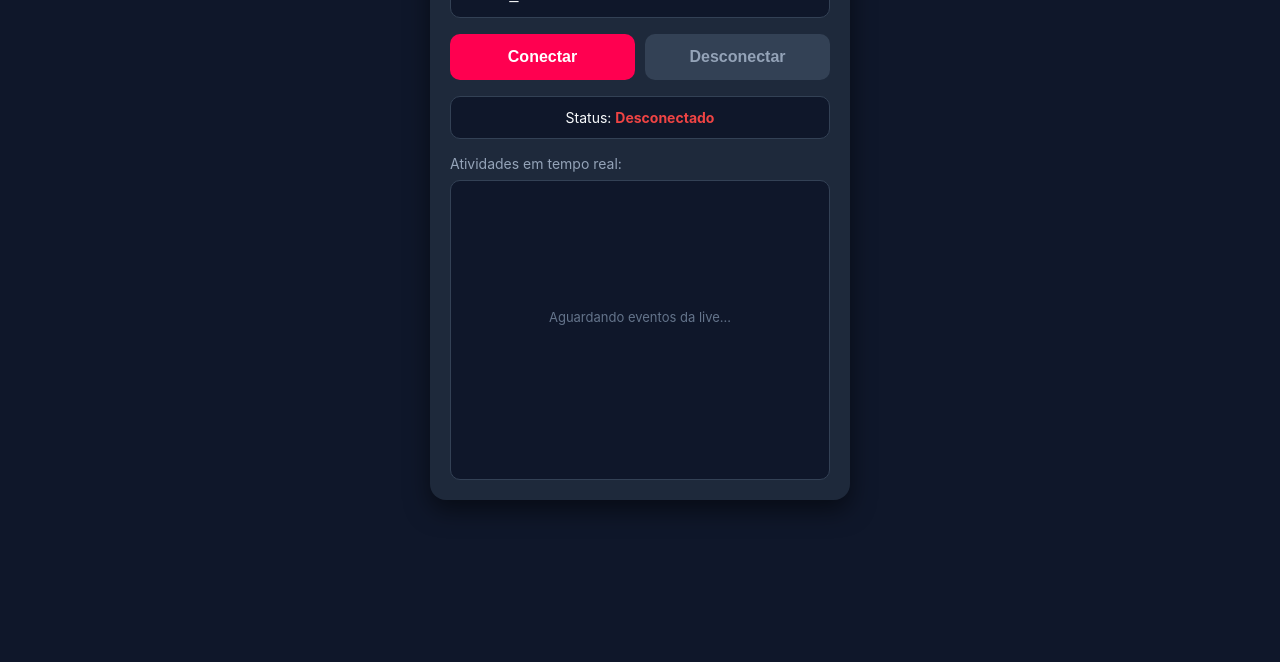
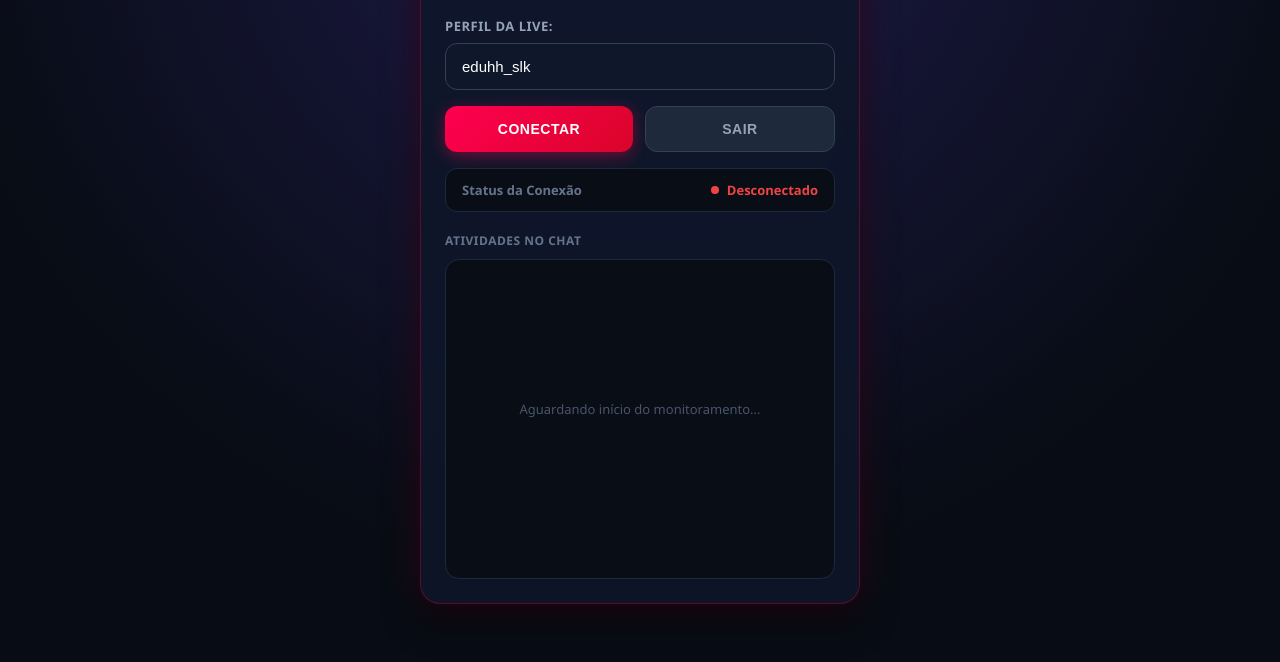
Before and after one commit to mister0ff/livesEduh, a website: page index.html in a window 1280 px wide. Shown: the part 138-800 px from the top of the page. Drawn offline with Linux system fonts and the light colour scheme.

Commit message:
Update index.html

```diff
--- a/index.html
+++ b/index.html
@@ -3,129 +3,228 @@
 <head>
 <meta charset="UTF-8">
 <meta name="viewport" content="width=device-width, initial-scale=1.0">
-<title>TikTok Live Panel</title>
+<title>TikTok Live Dashboard</title>
 <style>
   * { box-sizing: border-box; }
   body {
-    font-family: -apple-system, BlinkMacSystemFont, "Segoe UI", Roboto, sans-serif;
-    background-color: #0f172a;
-    color: #f8fafc;
+    font-family: 'Segoe UI', system-ui, -apple-system, sans-serif;
+    background-color: #080c14;
+    background-image: radial-gradient(circle at 50% 0%, #1e1b4b 0%, #080c14 70%);
+    color: #f1f5f9;
     margin: 0;
-    padding: 16px;
+    padding: 20px 12px;
+    min-height: 100vh;
     display: flex;
     justify-content: center;
+    align-items: center;
   }
   .card {
     width: 100%;
-    max-width: 420px;
-    background: #1e293b;
-    padding: 20px;
-    border-radius: 16px;
-    box-shadow: 0 10px 25px rgba(0,0,0,0.5);
+    max-width: 440px;
+    background: rgba(15, 23, 42, 0.85);
+    backdrop-filter: blur(12px);
+    padding: 24px;
+    border-radius: 20px;
+    border: 1px solid rgba(255, 0, 80, 0.3);
+    box-shadow: 0 0 35px rgba(255, 0, 80, 0.15), 0 15px 35px rgba(0,0,0,0.6);
   }
-  h2 { margin-top: 0; color: #ff0050; text-align: center; }
-  label { font-size: 14px; color: #94a3b8; display: block; margin-bottom: 6px; }
+  .header {
+    text-align: center;
+    margin-bottom: 20px;
+  }
+  h2 {
+    margin: 0;
+    font-size: 22px;
+    font-weight: 800;
+    background: linear-gradient(135deg, #ff0050 0%, #00f2fe 100%);
+    -webkit-background-clip: text;
+    -webkit-text-fill-color: transparent;
+    text-transform: uppercase;
+    letter-spacing: 1px;
+  }
+  .subtitle {
+    font-size: 12px;
+    color: #64748b;
+    margin-top: 4px;
+  }
+  label {
+    font-size: 13px;
+    font-weight: 600;
+    color: #94a3b8;
+    display: block;
+    margin-bottom: 8px;
+    text-transform: uppercase;
+    letter-spacing: 0.5px;
+  }
+  .input-wrapper {
+    position: relative;
+    margin-bottom: 16px;
+  }
   input[type="text"] {
     width: 100%;
-    padding: 14px;
-    border-radius: 10px;
+    padding: 14px 16px;
+    border-radius: 12px;
     border: 1px solid #334155;
     background: #0f172a;
-    color: white;
-    font-size: 16px;
-    margin-bottom: 16px;
+    color: #ffffff;
+    font-size: 15px;
+    font-weight: 500;
+    outline: none;
+    transition: all .2s;
   }
-  .btn-group { display: flex; gap: 10px; margin-bottom: 16px; }
+  input[type="text"]:focus {
+    border-color: #ff0050;
+    box-shadow: 0 0 12px rgba(255, 0, 80, 0.3);
+  }
+  .btn-group { display: flex; gap: 12px; margin-bottom: 16px; }
   button {
     flex: 1;
     padding: 14px;
-    border-radius: 10px;
+    border-radius: 12px;
     border: none;
-    font-weight: bold;
-    font-size: 16px;
+    font-weight: 700;
+    font-size: 14px;
     cursor: pointer;
-    transition: opacity .15s;
+    text-transform: uppercase;
+    letter-spacing: 0.5px;
+    transition: all .2s ease;
   }
-  button:active { opacity: .7; }
-  .btn-connect { background: #ff0050; color: white; }
-  .btn-disconnect { background: #334155; color: #94a3b8; }
+  button:hover { transform: translateY(-2px); }
+  button:active { transform: translateY(0); opacity: .8; }
+  .btn-connect {
+    background: linear-gradient(135deg, #ff0050 0%, #d90429 100%);
+    color: white;
+    box-shadow: 0 4px 15px rgba(255, 0, 80, 0.4);
+  }
+  .btn-disconnect {
+    background: #1e293b;
+    color: #94a3b8;
+    border: 1px solid #334155;
+  }
   .status-card {
-    background: #0f172a;
-    padding: 12px;
-    border-radius: 10px;
-    font-size: 14px;
-    text-align: center;
-    border: 1px solid #334155;
-    margin-bottom: 16px;
+    background: #090d16;
+    padding: 12px 16px;
+    border-radius: 12px;
+    font-size: 13px;
+    display: flex;
+    align-items: center;
+    justify-content: space-between;
+    border: 1px solid #1e293b;
+    margin-bottom: 20px;
   }
-  .status-online { color: #10b981; font-weight: bold; }
-  .status-offline { color: #ef4444; font-weight: bold; }
-  .feed-title { font-size: 14px; color: #94a3b8; margin-bottom: 8px; }
+  .status-label { color: #64748b; font-weight: 600; }
+  .status-badge {
+    display: flex;
+    align-items: center;
+    gap: 8px;
+    font-weight: 700;
+  }
+  .dot {
+    width: 8px;
+    height: 8px;
+    border-radius: 50%;
+    display: inline-block;
+  }
+  .status-online { color: #10b981; }
+  .status-online .dot { background: #10b981; box-shadow: 0 0 8px #10b981; animation: pulse 1.5s infinite; }
+  .status-offline { color: #ef4444; }
+  .status-offline .dot { background: #ef4444; }
+
+  @keyframes pulse {
+    0% { transform: scale(0.95); opacity: 0.8; }
+    50% { transform: scale(1.2); opacity: 1; }
+    100% { transform: scale(0.95); opacity: 0.8; }
+  }
+
+  .feed-title {
+    font-size: 12px;
+    font-weight: 700;
+    color: #64748b;
+    margin-bottom: 10px;
+    text-transform: uppercase;
+    letter-spacing: 0.5px;
+  }
   .events-feed {
-    background: #0f172a;
-    border: 1px solid #334155;
-    border-radius: 10px;
-    height: 300px;
+    background: #090d16;
+    border: 1px solid #1e293b;
+    border-radius: 14px;
+    height: 320px;
     overflow-y: auto;
-    padding: 8px;
+    padding: 10px;
     display: flex;
     flex-direction: column;
     gap: 8px;
   }
+  .events-feed::-webkit-scrollbar { width: 4px; }
+  .events-feed::-webkit-scrollbar-thumb { background: #334155; border-radius: 4px; }
+
   .event-item {
     display: flex;
     align-items: center;
-    gap: 10px;
-    background: #1e293b;
-    padding: 8px 12px;
-    border-radius: 8px;
+    gap: 12px;
+    background: #0f172a;
+    border: 1px solid #1e293b;
+    padding: 10px 12px;
+    border-radius: 10px;
     font-size: 13px;
-    animation: fadeIn .25s ease;
+    animation: slideIn .2s ease-out;
   }
-  @keyframes fadeIn {
-    from { opacity: 0; transform: translateY(-4px); }
+  @keyframes slideIn {
+    from { opacity: 0; transform: translateY(-8px); }
     to   { opacity: 1; transform: translateY(0); }
   }
   .event-avatar {
-    width: 32px;
-    height: 32px;
+    width: 36px;
+    height: 36px;
     border-radius: 50%;
-    background: #334155;
+    background: #1e293b;
     object-fit: cover;
     flex-shrink: 0;
+    border: 1px solid #334155;
   }
-  .event-text { flex: 1; word-break: break-word; }
-  .type-like   { color: #f43f5e; }
-  .type-follow { color: #3b82f6; }
-  .type-gift   { color: #eab308; font-weight: bold; }
-  .type-erro   { color: #ef4444; }
+  .event-text { flex: 1; word-break: break-word; color: #cbd5e1; }
+  .event-text strong { color: #ffffff; }
+  .type-like   { color: #ff0050; font-weight: bold; }
+  .type-follow { color: #00f2fe; font-weight: bold; }
+  .type-gift   { color: #f59e0b; font-weight: bold; }
+  .type-erro   { color: #ef4444; font-weight: bold; }
   .empty {
-    color: #64748b;
+    color: #475569;
     text-align: center;
-    margin-top: 120px;
+    margin-top: 130px;
     font-size: 13px;
+    font-weight: 500;
   }
 </style>
 </head>
 <body>
 <div class="card">
-  <h2>🎵 TikTok Live Panel</h2>
+  <div class="header">
+    <h2>🎵 TikTok Live Panel</h2>
+    <div class="subtitle">Monitoramento de eventos em tempo real</div>
+  </div>
 
-  <label for="username">Digite o @ da Live:</label>
-  <input type="text" id="username" placeholder="ex: eduhh_slk" value="eduhh_slk">
+  <label for="username">Perfil da Live:</label>
+  <div class="input-wrapper">
+    <input type="text" id="username" placeholder="ex: eduhh_slk" value="eduhh_slk">
+  </div>
 
   <div class="btn-group">
     <button class="btn-connect" onclick="conectar()">Conectar</button>
-    <button class="btn-disconnect" onclick="desconectar()">Desconectar</button>
+    <button class="btn-disconnect" onclick="desconectar()">Sair</button>
   </div>
 
   <div class="status-card">
-    Status: <span id="status-text" class="status-offline">Desconectado</span>
+    <span class="status-label">Status da Conexão</span>
+    <div id="status-badge" class="status-badge status-offline">
+      <span class="dot"></span>
+      <span id="status-text">Desconectado</span>
+    </div>
   </div>
 
-  <div class="feed-title">Atividades em tempo real:</div>
+  <div class="feed-title">Atividades no Chat</div>
   <div class="events-feed" id="events-feed">
-    <div class="empty">Aguardando eventos da live...</div>
+    <div class="empty">Aguardando início do monitoramento...</div>
   </div>
 </div>
 
@@ -134,10 +233,10 @@ let pollTimer = null;
 let lastId = 0;
 
 const feed = document.getElementById('events-feed');
-const statusEl = document.getElementById('status-text');
+const statusText = document.getElementById('status-text');
+const statusBadge = document.getElementById('status-badge');
 
 function renderEvento(data) {
-  // Remove placeholder
   const empty = feed.querySelector('.empty');
   if (empty) empty.remove();
 
@@ -160,13 +259,13 @@ function renderEvento(data) {
     detalhe = 'começou a seguir';
   } else if (data.tipo === 'gift') {
     icone = '<span class="type-gift">🎁</span>';
-    detalhe = `enviou ${data.presente || 'Presente'} (${data.valor || 1} 💎)`;
+    detalhe = `enviou <span class="type-gift">${data.presente || 'Presente'}</span> (${data.valor || 1} 💎)`;
   } else if (data.tipo === 'connect') {
     icone = '✅';
-    detalhe = 'sistema conectado à live';
+    detalhe = 'conectado com sucesso';
   } else if (data.tipo === 'erro') {
     icone = '<span class="type-erro">⚠️</span>';
-    detalhe = `erro: ${data.mensagem || 'desconhecido'}`;
+    detalhe = `<span class="type-erro">erro: ${data.mensagem || 'desconhecido'}</span>`;
   } else {
     return;
   }
@@ -180,7 +279,6 @@ function renderEvento(data) {
 
   feed.prepend(item);
 
-  // Limita a 50 itens no DOM
   while (feed.children.length > 50) {
     feed.removeChild(feed.lastChild);
   }
@@ -191,7 +289,6 @@ async function pollEventos() {
     const res = await fetch('/api/events?since=' + lastId);
     const data = await res.json();
     if (data.eventos && data.eventos.length) {
-      // ordem: do mais antigo pro mais novo → prepend inverte
       for (const ev of data.eventos) {
         renderEvento(ev);
       }
@@ -219,8 +316,8 @@ async function conectar() {
   const user = document.getElementById('username').value.trim();
   if (!user) return alert('Digite o perfil');
 
-  statusEl.className = 'status-offline';
-  statusEl.innerText = 'Conectando...';
+  statusBadge.className = 'status-badge status-offline';
+  statusText.innerText = 'Conectando...';
 
   feed.innerHTML = '<div class="empty">Conectando à live...</div>';
   lastId = 0;
@@ -232,17 +329,17 @@ async function conectar() {
     const data = await res.json();
 
     if (data.status === 'success') {
-      statusEl.className = 'status-online';
-      statusEl.innerText = `Conectado em @${data.username}`;
+      statusBadge.className = 'status-badge status-online';
+      statusText.innerText = `@${data.username}`;
       iniciarPolling();
     } else {
-      statusEl.className = 'status-offline';
-      statusEl.innerText = 'Erro: ' + (data.message || 'desconhecido');
+      statusBadge.className = 'status-badge status-offline';
+      statusText.innerText = 'Erro na conexão';
     }
   } catch (err) {
     console.error(err);
-    statusEl.className = 'status-offline';
-    statusEl.innerText = 'Erro de rede/servidor';
+    statusBadge.className = 'status-badge status-offline';
+    statusText.innerText = 'Erro de rede';
   }
 }
 
@@ -253,9 +350,9 @@ async function desconectar() {
   } catch (e) {
     console.error(e);
   }
-  statusEl.className = 'status-offline';
-  statusEl.innerText = 'Desconectado';
-  feed.innerHTML = '<div class="empty">Aguardando eventos da live...</div>';
+  statusBadge.className = 'status-badge status-offline';
+  statusText.innerText = 'Desconectado';
+  feed.innerHTML = '<div class="empty">Aguardando início do monitoramento...</div>';
   lastId = 0;
 }
 </script>
```
